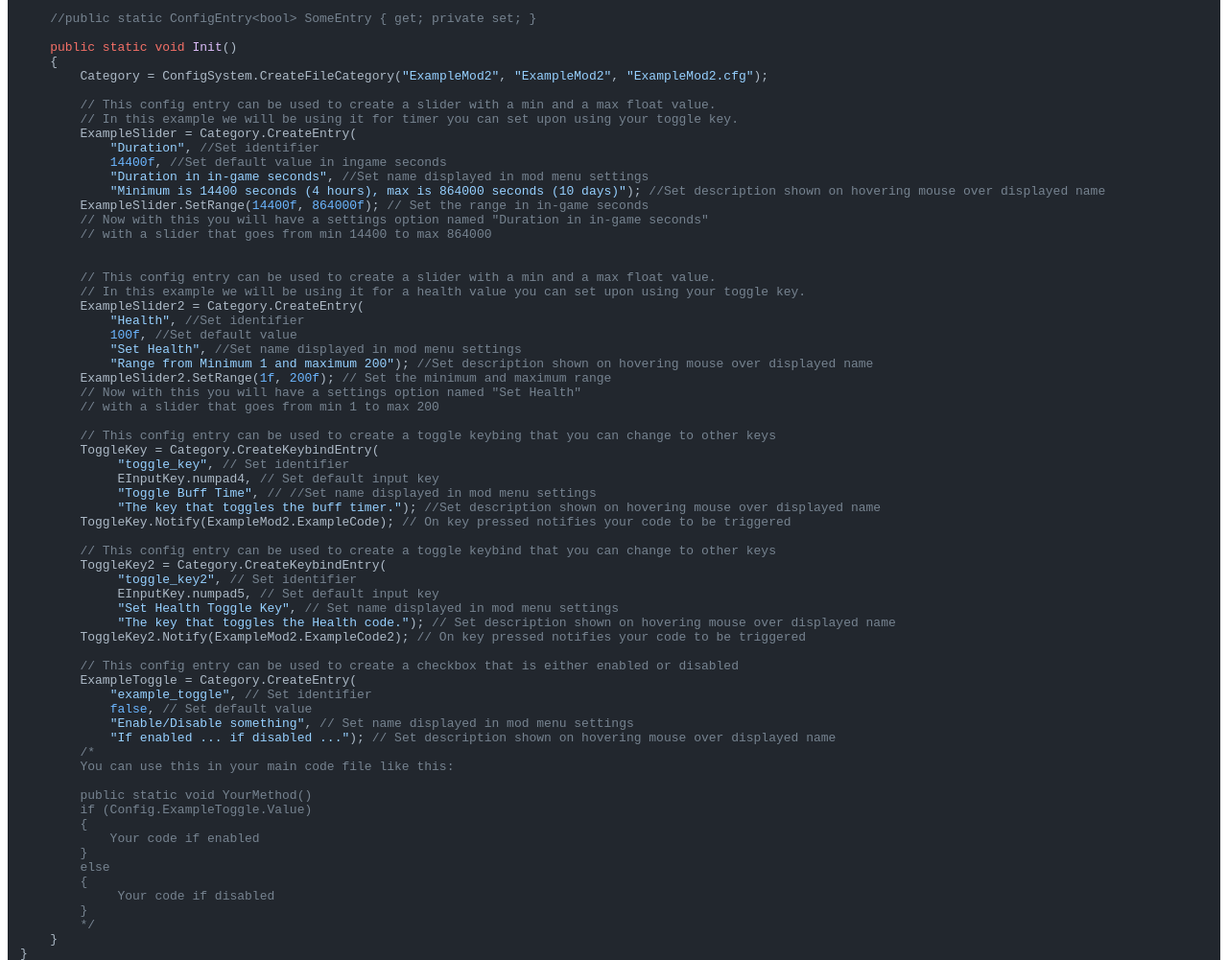
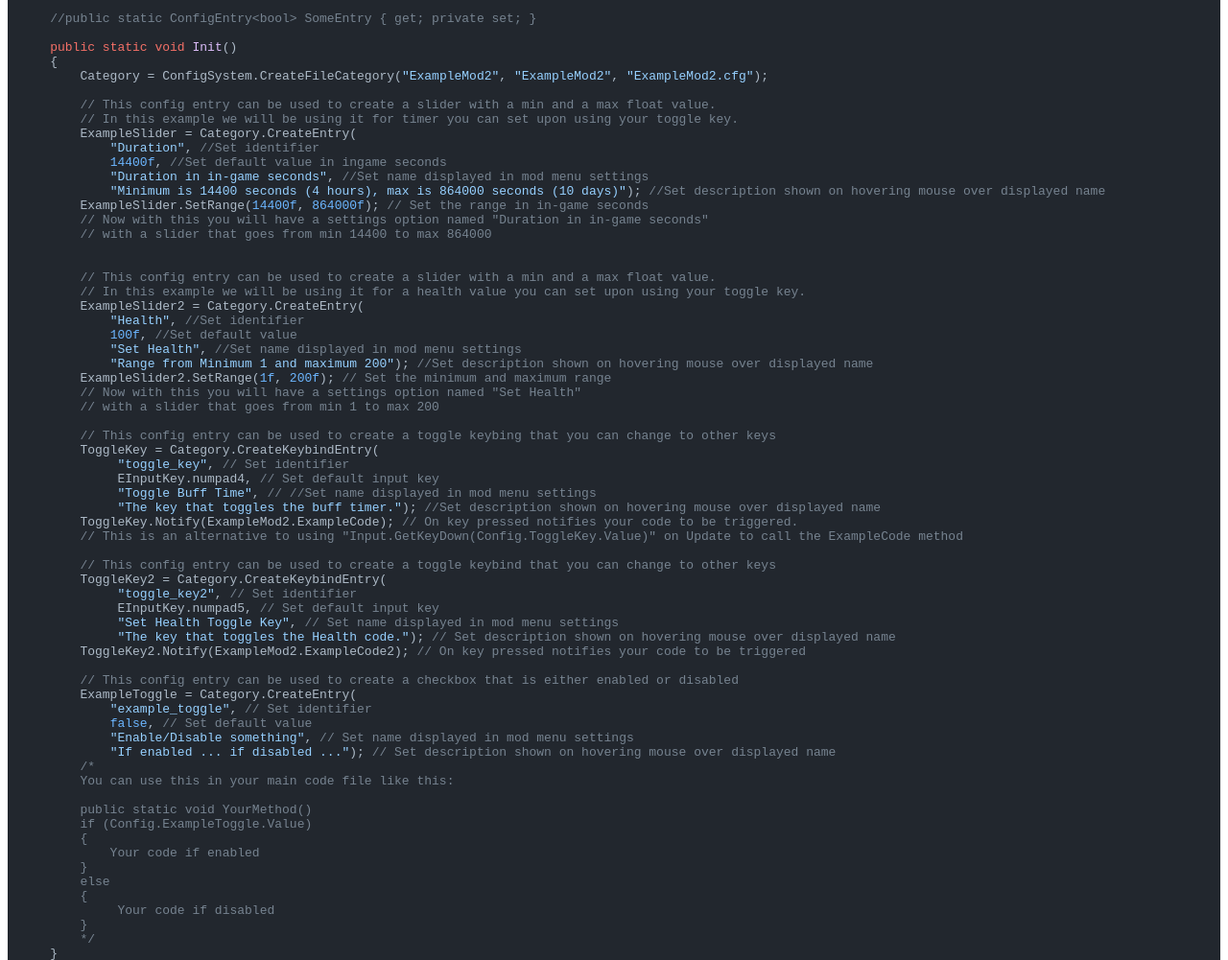
Before and after one commit to ImAxel0/sotf-mods-tutorials, a plain HTML site: page Mod-examples/detailed-basic-examplemod/detailed-basic-examplemod.html in a window 1280 px wide. Shown: the part 2383-3384 px from the top of the page at 96% size. Drawn offline with nearby package versions, Linux system fonts and the light colour scheme.

Commit message:
adjusted some info

```diff
--- a/Mod-examples/detailed-basic-examplemod/detailed-basic-examplemod.html
+++ b/Mod-examples/detailed-basic-examplemod/detailed-basic-examplemod.html
@@ -191,7 +191,8 @@ public static class Config
              EInputKey.numpad4, // Set default input key
              "Toggle Buff Time", // //Set name displayed in mod menu settings
              "The key that toggles the buff timer."); //Set description shown on hovering mouse over displayed name
-        ToggleKey.Notify(ExampleMod2.ExampleCode); // On key pressed notifies your code to be triggered
+        ToggleKey.Notify(ExampleMod2.ExampleCode); // On key pressed notifies your code to be triggered.
+        // This is an alternative to using "Input.GetKeyDown(Config.ToggleKey.Value)" on Update to call the ExampleCode method
 
         // This config entry can be used to create a toggle keybind that you can change to other keys
         ToggleKey2 = Category.CreateKeybindEntry(
```
Also changed, not shown: Chapter 3/dnSpy-usage/dnSpy-usage.html (+1 -1 lines), Cs-basics/list-and-arrays/list-and-arrays.html (+1 -2 lines).
